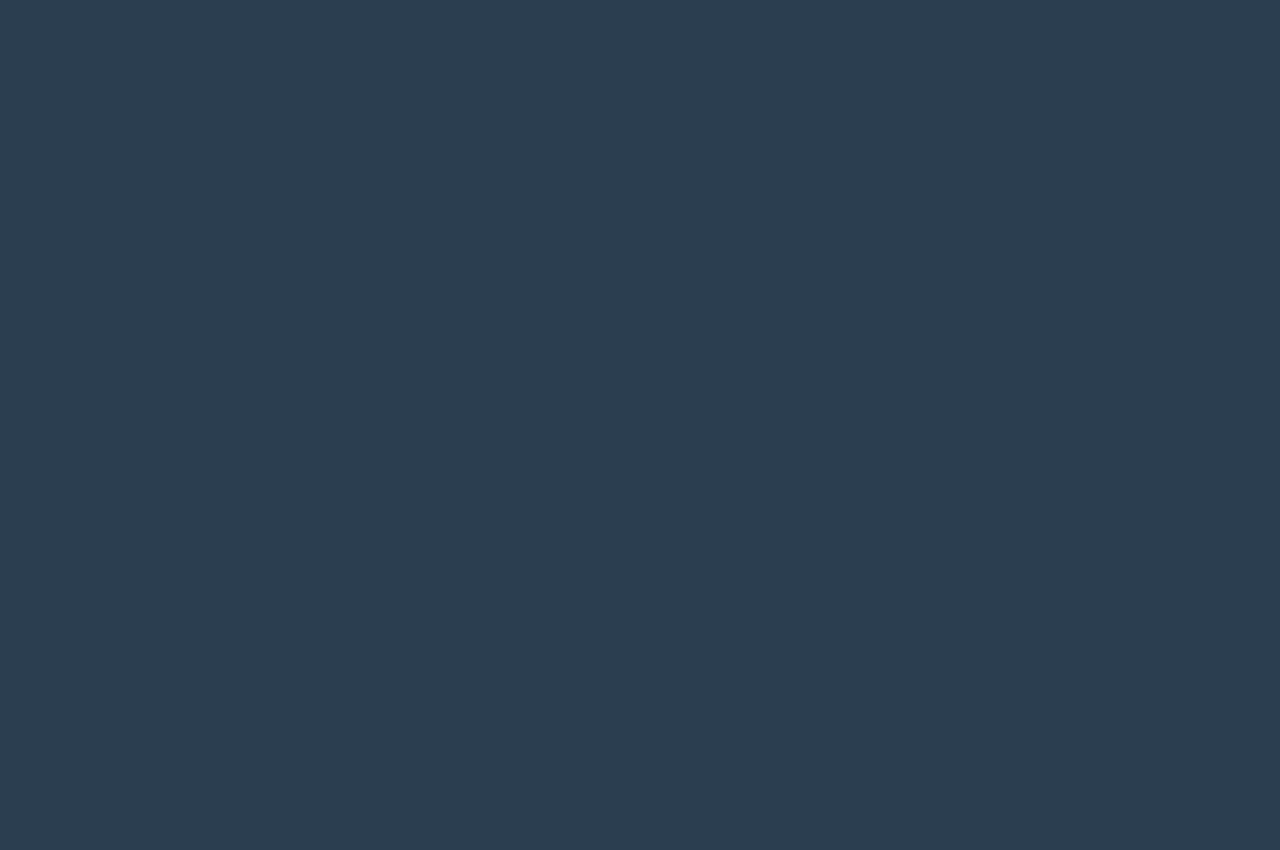
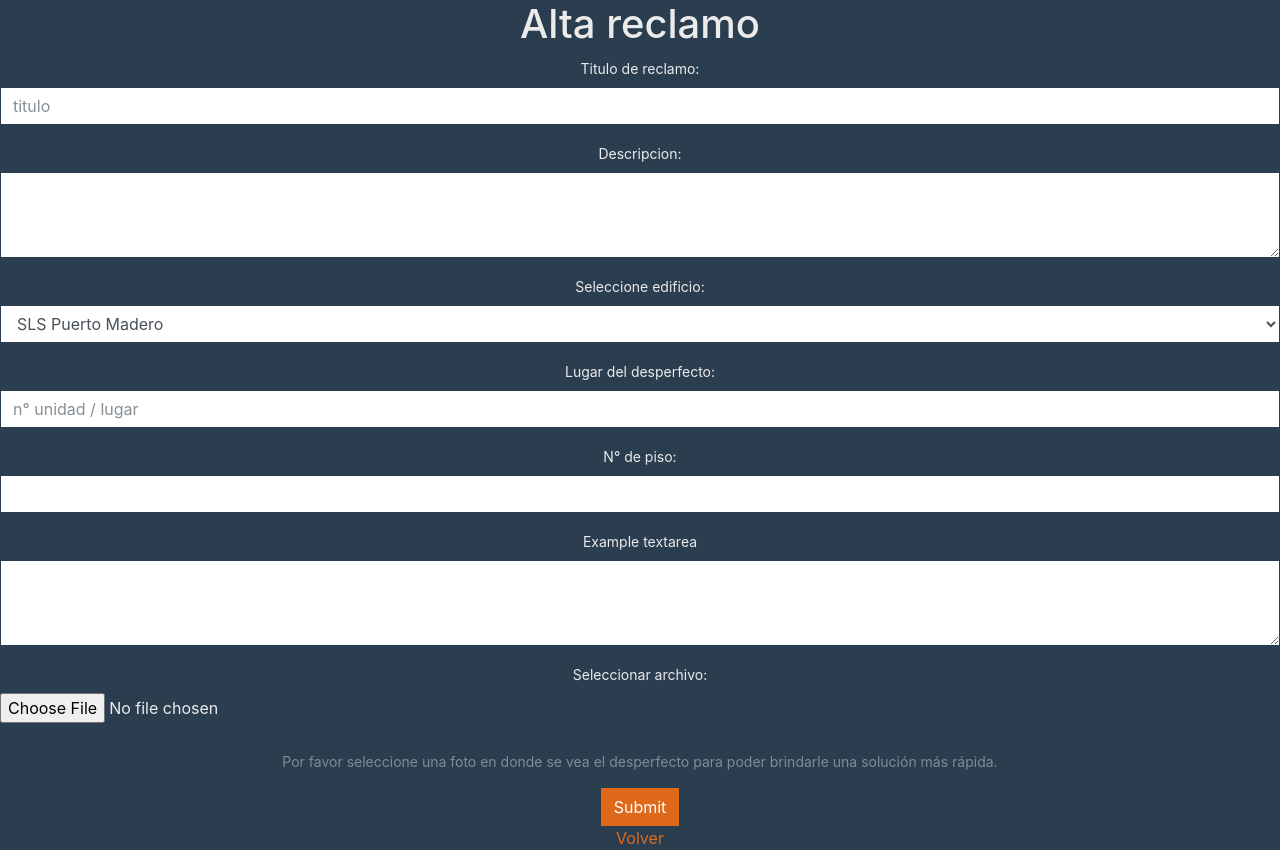
Before and after one commit to mdgimenez/tpoDist_REACT_reclamos, a React (Create React App) app: page /altaReclamo in a window 1280 px wide. Before the commit the page ends 800 px from the top, so only its background shows below. Built offline with nearby package versions, Linux system fonts and the light colour scheme.

Commit message:
Creacion de alta reclamo y usuario

```diff
--- a/src/App.js
+++ b/src/App.js
@@ -4,7 +4,8 @@ import './App.css';
 import { Route, BrowserRouter as Router } from 'react-router-dom';
 
 import Home from './Home/Home'
-import CrearReclamo from './Reclamos/CrearReclamo';
+import AltaUsuarioForm from './Usuarios/AltaUsuarioForm';
+import AltaReclamoForm from './Reclamos/AltaReclamoForm';
 import Reclamos from './Reclamos/Reclamos';
 import Reclamo from './Reclamos/Reclamo';
 
@@ -14,7 +15,8 @@ function App() {
       <Router>
         <Route exact path = "/" component = {Home} />
         <Route path = "/home" component = {Home} />
-        <Route path = "/crearReclamo" component = {CrearReclamo} />
+        <Route path = "/altaUsuario" component = {AltaUsuarioForm} />
+        <Route path = "/altaReclamo" component = {AltaReclamoForm} />
         <Route path = "/reclamos" component = {Reclamos} />
         <Route path = "/reclamo/:id" component = {Reclamo} />
       </Router>
--- a/src/Home/Home.js
+++ b/src/Home/Home.js
@@ -7,7 +7,9 @@ const Home  = () => {
             <h2>Bienvenidos.
             <br></br>
             Esta es una aplicación de Reclamos.</h2>
-            <Link to = "/crearReclamo">Crear Reclamo</Link>
+            <Link to = "/altaUsuario">Crear Usuario</Link>
+            <br></br>
+            <Link to = "/altaReclamo">Crear Reclamo</Link>
             <br></br>
             <Link to = "/reclamos">Ver Reclamos</Link>
         </div>
--- /dev/null
+++ b/src/Reclamos/AltaReclamoForm.js
@@ -0,0 +1,69 @@
+import React,{Component} from 'react';
+import { Link } from 'react-router-dom';
+
+class AltaReclamoForm extends Component {
+
+  render(){
+
+    return (
+        <form>
+            <fieldset>
+                <h1>Alta reclamo</h1>
+
+                <div className="form-group">
+                    <label for="exampleInputEmail1">Titulo de reclamo: </label>
+                        <input type="text" className="form-control" id="inputTitle" placeholder="titulo" />
+                </div>
+
+                <div className="form-group">
+                    <label for="textarea">Descripcion: </label>
+                    <textarea className="form-control" id="descripcion" rows="3"></textarea>
+                </div>
+
+                <div className="form-group">
+                    <label for="exampleSelect1">Seleccione edificio: </label>
+                    <select className="form-control" id="exampleSelect1">
+                        <option>SLS Puerto Madero</option>
+                        <option>The Link Towers</option>
+                        <option>The Fire Place</option>
+                        <option>Alvear Tower</option>
+                        <option>Dique Dos</option>
+                        <option>Libertador Plaza</option>
+                        <option>Chateau Libertador</option>
+                        <option>The Tower</option>
+                        <option>Lizard Plaza</option>
+                    </select>
+                </div>
+
+                <div className="form-group">
+                    <label for="exampleInputEmail1">Lugar del desperfecto: </label>
+                        <input type="text" className="form-control" id="inputTitle" placeholder="n° unidad / lugar" />
+                </div>
+
+                <div className="form-group">
+                    <label for="exampleInputEmail1">N° de piso: </label>
+                        <input type="text" className="form-control" id="inputTitle" placeholder="" />
+                </div>
+
+                <div className="form-group">
+                    <label for="exampleTextarea">Example textarea</label>
+                    <textarea className="form-control" id="exampleTextarea" rows="3"></textarea>
+                </div>
+
+                <div className="form-group">
+                    <label for="inputFile">Seleccionar archivo: </label>
+                    <input type="file" className="form-control-file" id="exampleInputFile" aria-describedby="fileHelp" />
+                    <br></br>
+                    <small id="fileHelp" className="form-text text-muted">Por favor seleccione una foto en donde se vea el desperfecto para poder brindarle una solución más rápida.</small>
+                </div>
+
+                <button type="submit" className="btn btn-primary">Submit</button>
+                <br></br>
+                <Link to = "/home">Volver</Link>
+            </fieldset>
+        </form>
+        );
+    }
+}
+
+export default AltaReclamoForm;
--- a/src/Reclamos/Reclamo.js
+++ b/src/Reclamos/Reclamo.js
@@ -63,6 +63,13 @@ class Reclamo extends Component {
                             ))
                         }
                     <p></p>
+                    <form>
+                        <label>
+                            Name:
+                            <input type="text" name="name" />
+                        </label>
+                            <input type="submit" value="Submit" />
+                    </form>
                     <Link to = "/reclamos">Volver</Link>
                 </div>
             );
--- a/src/Reclamos/Reclamos.js
+++ b/src/Reclamos/Reclamos.js
@@ -47,7 +47,6 @@ class Reclamos extends Component {
                                 >
                                     <br></br>
                                         Numero de reclamo:{" "}{item.id}{" "}
-                                        Titulo:{" "}{item.titulo}{" "}
                                         Estado:{" "}{item.estado}{" "}
                                         Fecha de reclamo:{" "}{item.fecha}{" "}
                                     <br></br>
--- /dev/null
+++ b/src/Usuarios/AltaUsuarioForm.js
@@ -0,0 +1,44 @@
+import React,{Component} from 'react';
+import { Link } from 'react-router-dom';
+
+class AltaReclamoForm extends Component {
+
+  render(){
+
+    return (
+        <form>
+            <fieldset>
+                <h1>Alta usuario</h1>
+
+                <div className="form-group row">
+                        <div className="form-group">
+                            <label for="ingresoDI">Ingrese su Documento de Indentidad </label>
+                            <select className="form-control" id="ingresoDI">
+                                <option>CI</option>
+                                <option>CPA</option>
+                                <option>DNI</option>
+                            </select>
+                            <input type="text" className="form-control" id="inputDI" placeholder="12345678" />
+                        </div>
+                </div>
+
+                <div className="form-group">
+                    <label for="exampleInputPassword1">Ingrese una contraseña </label>
+                    <input type="password" className="form-control" id="inputPassword" placeholder="contraseña" />
+                </div>
+
+                <div>
+                    <button type="registrar" className="btn btn-primary">Registrarse</button>
+                </div>
+
+                <div>
+                    <Link to = "/home">Volver</Link>
+                </div>
+
+            </fieldset>
+        </form>
+        );
+    }
+}
+
+export default AltaReclamoForm;
```
